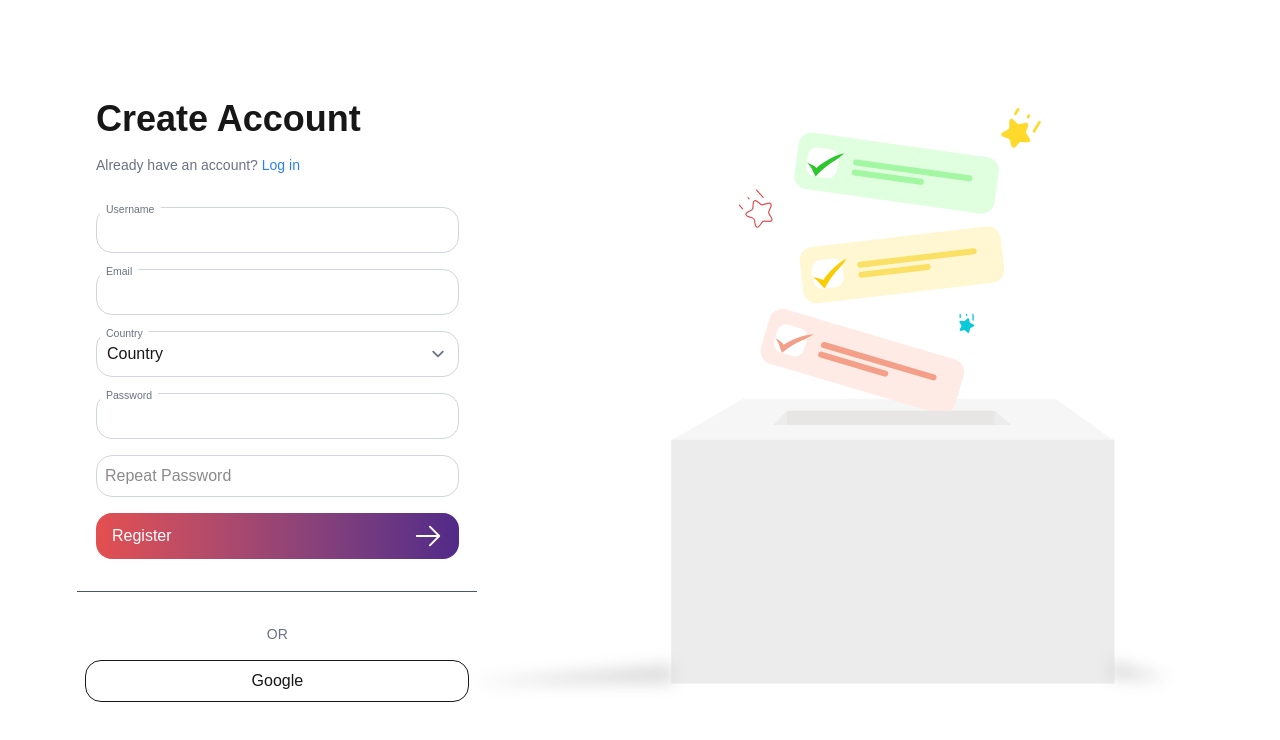
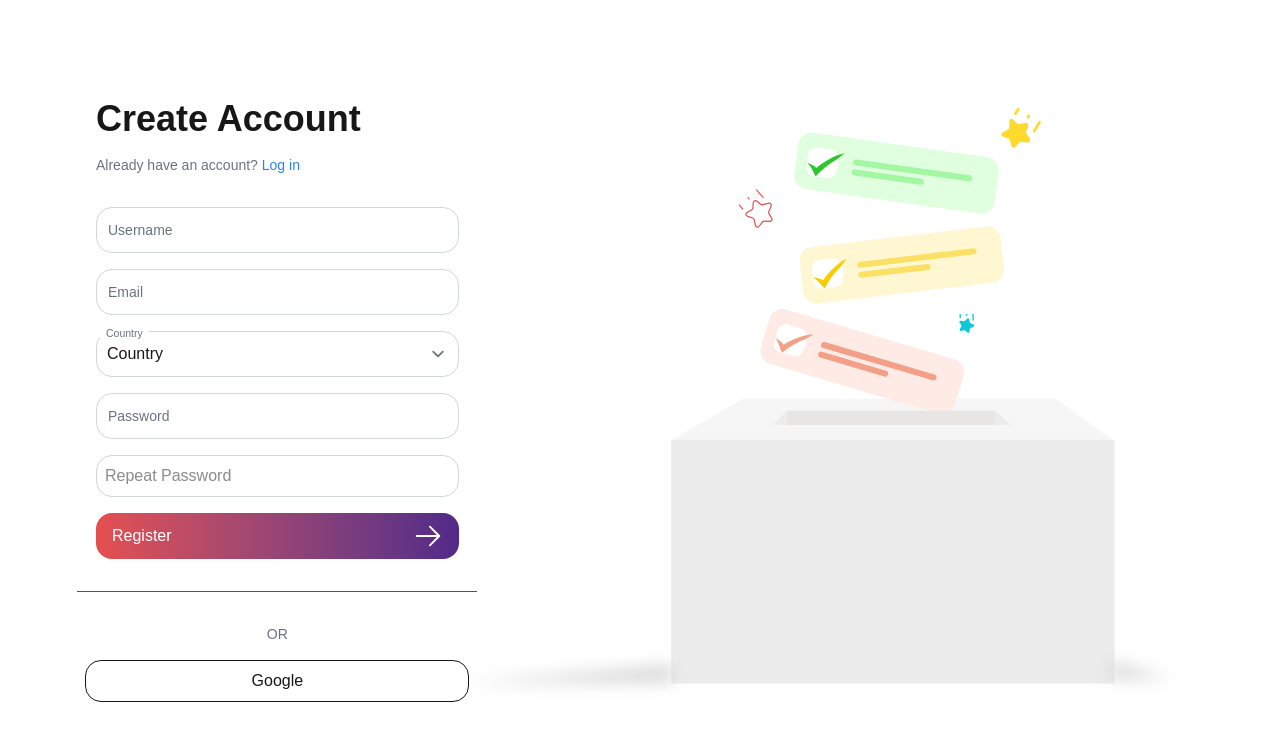
Before and after one commit to freeCodeCamp-2025-Summer-Hackathon/silver-promise, a Next.js app in the folder poll/: page /register in a window 1280 px wide. Shown: the top 740 px of the page. Built offline with nearby package versions, Linux system fonts and the light colour scheme.

Commit message:
fix: Label not acting like a placeholder if no value

```diff
--- a/poll/app/ui-components/inputs/FloatingLabelInput.tsx
+++ b/poll/app/ui-components/inputs/FloatingLabelInput.tsx
@@ -1,30 +1,27 @@
 "use client";
 
-import React, { HTMLInputTypeAttribute, useState } from "react";
+import React, { HTMLInputTypeAttribute } from "react";
 
 interface FloatingLabelInputProps {
   label: string;
   value: string;
   onChange?: (e: React.ChangeEvent<HTMLInputElement>) => void;
   type?: HTMLInputTypeAttribute | undefined;
-  placeholder?: string;
   name?: string;
   required?: boolean;
 }
 
 /**
- * A floating label input component for forms.
+ * A reusable input component with a floating label effect.
  *
- * Renders an input field with a label that floats above the input when focused or filled.
- *
- * @param label - The label text displayed for the input.
+ * @param label - The text to display as the floating label.
  * @param value - The current value of the input.
- * @param onChange - Callback fired when the input value changes.
- * @param name - The name attribute for the input element.
- * @param type - The type of the input (e.g., "text", "password"). Defaults to "text".
+ * @param onChange - Callback function to handle input value changes.
+ * @param name - The name and id attribute for the input element.
+ * @param type - The type of the input (e.g., "text", "email", "password"). Defaults to "text".
  * @param required - Whether the input is required. Defaults to false.
  *
- * @returns A styled input component with a floating label.
+ * @returns A styled input field with a floating label.
  */
 export default function FloatingLabelInput({
   label,
@@ -34,28 +31,20 @@ export default function FloatingLabelInput({
   type = "text",
   required = false,
 }: FloatingLabelInputProps) {
-  const [inputValue, setValue] = useState(value);
-
-  const handleChange = (e: React.ChangeEvent<HTMLInputElement>) => {
-    setValue(e.target.value);
-    if (onChange) {
-      onChange(e);
-    }
-  };
-
   return (
     <div className="relative">
       <input
         type={type}
-        value={inputValue}
-        onChange={handleChange}
+        value={value}
+        onChange={onChange}
         name={name}
-        id="floating_outlined"
+        id={name || "floating_outlined"}
+        placeholder=" "
         className="p-2.5 border border-gray-300 rounded-2xl focus:outline-none focus:ring-2 focus:ring-blue-500 transition duration-200 peer w-full"
         required={required}
       />
       <label
-        htmlFor="floating_outlined"
+        htmlFor={name || "floating_outlined"}
         className="absolute text-sm text-gray-500 dark:text-gray-400 duration-300 transform -translate-y-4 scale-75 top-2 z-10 origin-[0] bg-background px-2 peer-focus:px-2 peer-focus:text-blue-600 peer-focus:dark:text-blue-500 peer-placeholder-shown:scale-100 peer-placeholder-shown:-translate-y-1/2 peer-placeholder-shown:top-1/2 peer-focus:top-2 peer-focus:scale-75 peer-focus:-translate-y-4 rtl:peer-focus:translate-x-1/4 rtl:peer-focus:left-auto start-1"
       >
         {label}
```
